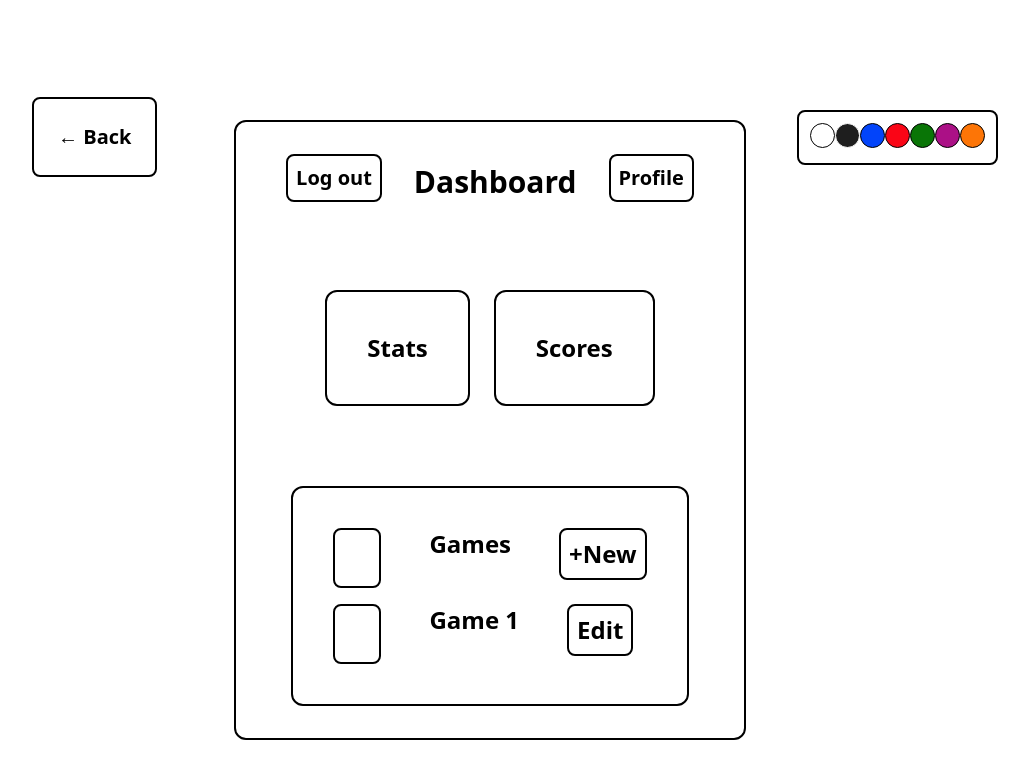
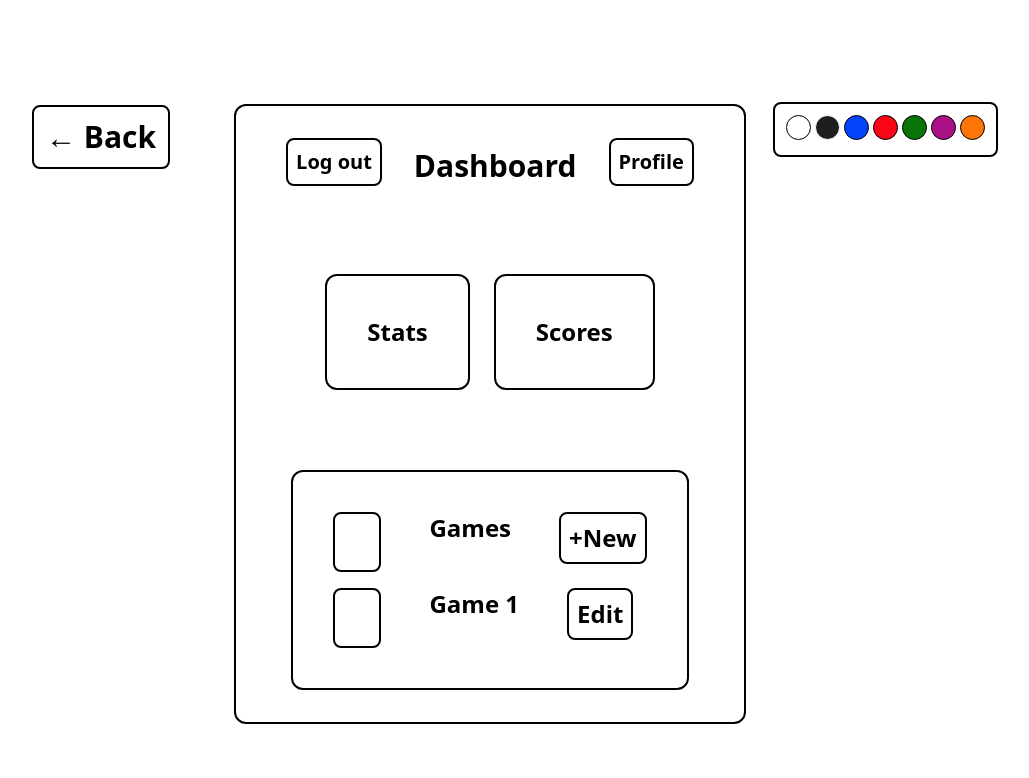
Before and after one commit to BlueSage96/SudokuSage, a React (Vite) app in the folder Frontend/: page /dashboard in a window 1280 px wide. Shown: the top 778 px of the page, without its empty margins (150-1179 px from the left). Built offline with nearby package versions, Linux system fonts and the light colour scheme.

Commit message:
Dashboard UI tweaks

```diff
--- a/Frontend/src/Components/Dashboard/Dashboard.jsx
+++ b/Frontend/src/Components/Dashboard/Dashboard.jsx
@@ -9,15 +9,16 @@ import Games from "../Games/GamesList";
 export default function Dashboard () {
     return (
       <>
-        <div className="flex w-full flex-col gap-2 items-center font-bold">
+        <div className="flex w-full flex-col gap-2 items-center font-bold
+        card-themed">
           <div className="flex w-full items-center justify-between gap-4">
-            <BackButton className="text-xl !relative top-[65px] left-[150px]" />
+            <BackButton className="!relative top-[73px] left-[150px]" />
             {/* Add ! relative back? */}
             <ThemeSwitcher className="!relative top-[65px] right-[100px]" />
           </div>
 
           <div
-            className="card-container card-themed flex flex-col items-center
+            className="card-container flex flex-col items-center
             justify-center gap-20 border-2 px-2 py-8 rounded-xl"
           >
             <Header/>
--- a/Frontend/src/Components/Dashboard/Header.jsx
+++ b/Frontend/src/Components/Dashboard/Header.jsx
@@ -3,9 +3,9 @@ export default function Header () {
     return (
       <>
         <div className="flex gap-8">
-          <Button className="btn-style-1 text-xl">Log out</Button>
+          <Button className="btn-style-3 text-xl">Log out</Button>
           <h1 className="title-style">Dashboard</h1>
-          <Button className="btn-style-1 text-xl">Profile</Button>
+          <Button className="btn-style-3 text-xl">Profile</Button>
         </div>
       </>
     );
--- a/Frontend/src/Components/Games/GamesList.jsx
+++ b/Frontend/src/Components/Games/GamesList.jsx
@@ -7,13 +7,13 @@ export default function GamesList () {
             <div className="flex gap-12">
               <Button className="select-style"></Button>
               <h1>Games</h1>
-              <Button className="btn-style-1">+New</Button>
+              <Button className="btn-style-3">+New</Button>
             </div>
 
             <div className="flex gap-12">
               <Button className="select-style"></Button>
               <h1>Game 1</h1>
-              <Button className="btn-style-1">Edit</Button>
+              <Button className="btn-style-3">Edit</Button>
             </div>
           </Card>
         </div>
--- a/Frontend/src/Hooks/ThemeSwitcher.jsx
+++ b/Frontend/src/Hooks/ThemeSwitcher.jsx
@@ -4,7 +4,7 @@ export default function ThemeSwitcher ({ className = "" }) {
       <div id="app">
         <div id="container">
           <div
-            className={`theme-options theme-container ${className}`}>
+            className={`theme-options theme-container gap-1 ${className}`}>
             <ThemeOptions theme="light" bg="#ffffff" border="#000000" />
             <ThemeOptions theme="dark" bg="#1e1e1e" border="#ffffff" />
             <ThemeOptions theme="blue" bg="#0244FA" border="#000" />
--- a/Frontend/src/index.css
+++ b/Frontend/src/index.css
@@ -139,11 +139,20 @@
       @apply bg-red-500 cursor-pointer
     }
 
+    .btn-style-3 {
+      @apply border-2 p-2 mb-2 rounded-lg
+    }
+
+    .btn-style-3:hover {
+      @apply cursor-pointer bg-blue-400
+    }
+
+
     .select-style {
       @apply w-12 rounded-lg border-2
     }
 
     .back-style {
-      @apply border-2 p-6 rounded-lg text-3xl
+      @apply border-2 p-3 rounded-lg text-3xl
     }
 }
```
